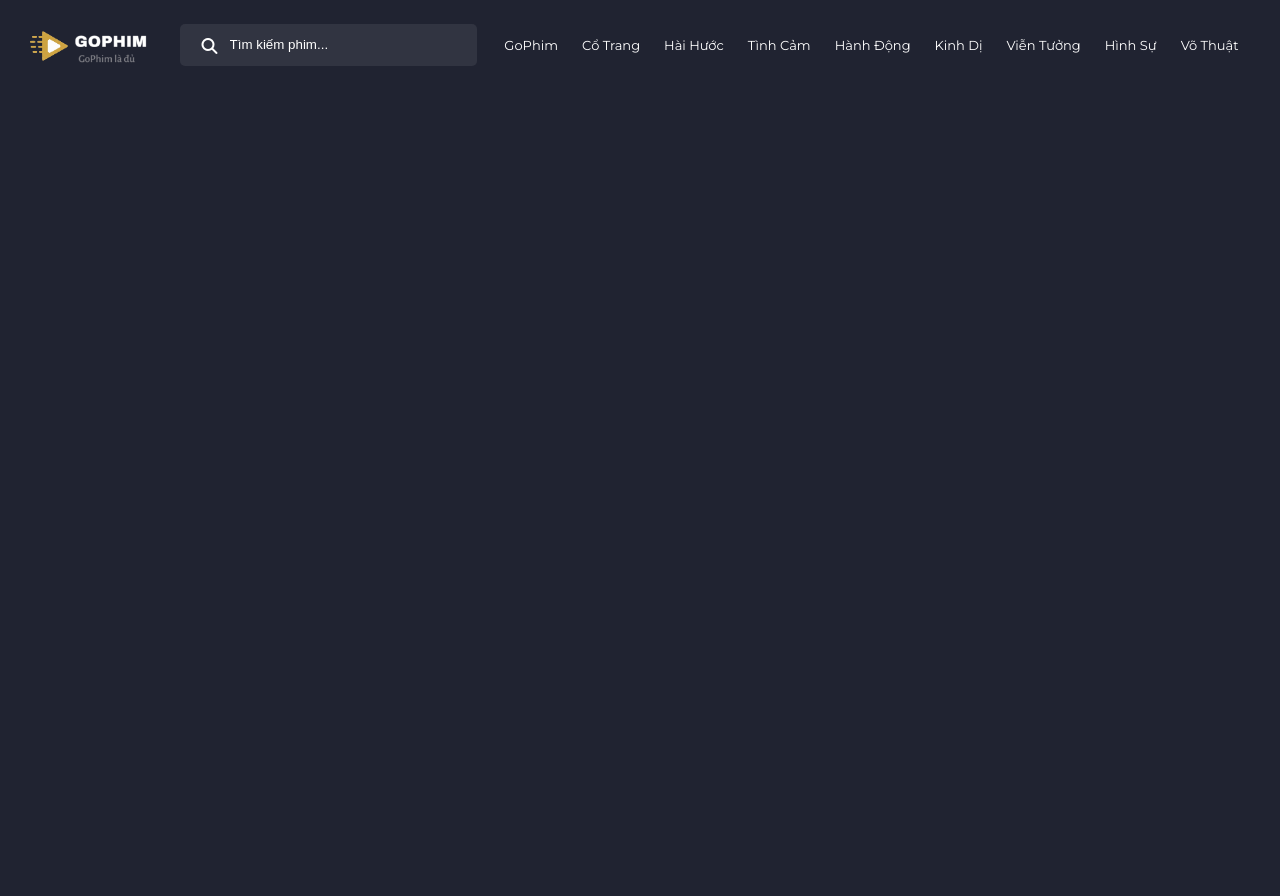
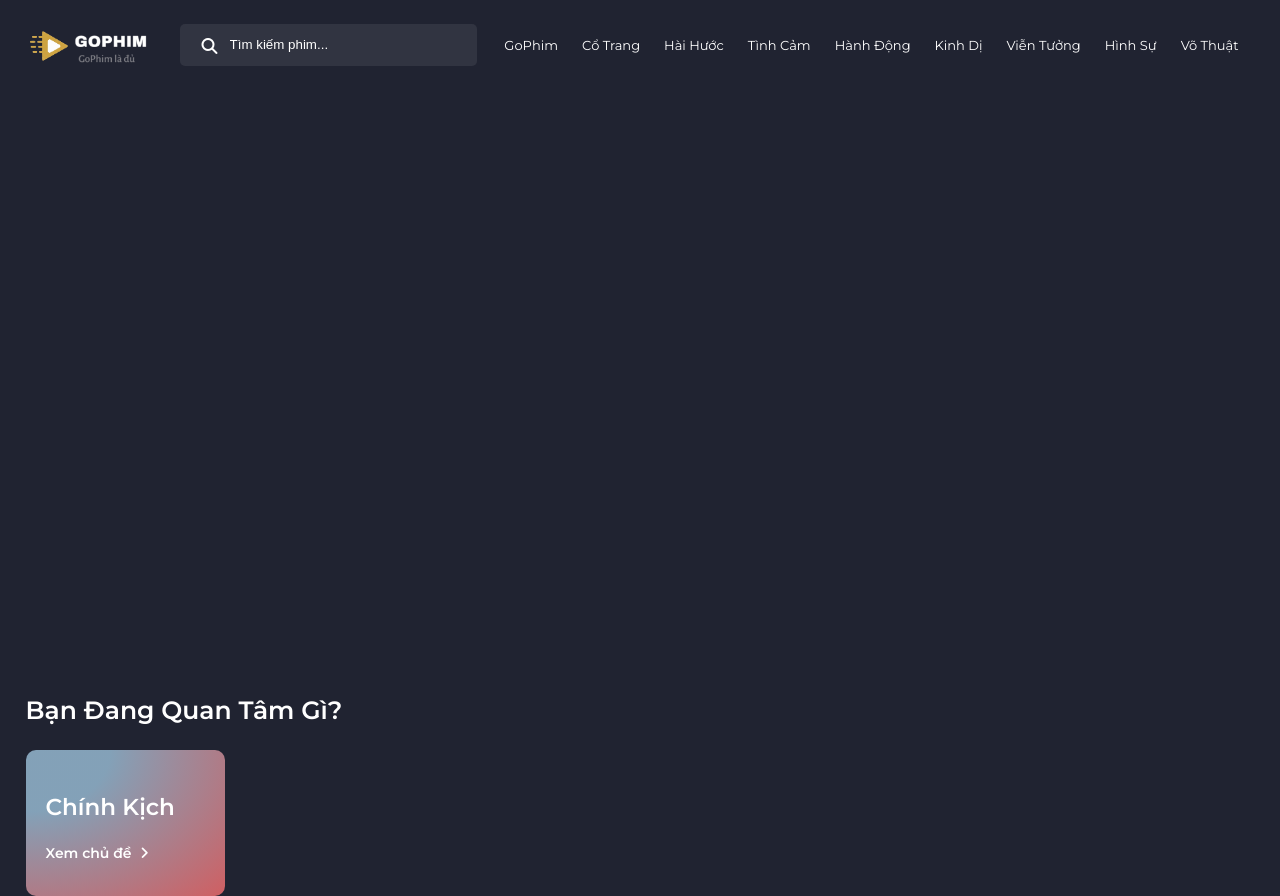
Before and after one commit to TanPhatDevFpt/GOPHIM-PROJECT-DEMO, a website with bundled scripts: page index.html in a window 1280 px wide. Before the commit the page ends 800 px from the top, so only its background shows below. Built offline with nearby package versions, Linux system fonts and the light colour scheme; no server answers.

Commit message:
update category

```diff
--- a/index.html
+++ b/index.html
@@ -66,9 +66,25 @@
       <div class="slider"></div>
       <div class="slider__mini"></div>
     </div>
+    <div class="section2">
+      <div class="container">
+        <h3>Bạn Đang Quan Tâm Gì?</h3>
+        <div class="inner__catergory">
+          <div class="category">
+            <a href="#" class="category__item">
+              <p class="title">Chính Kịch</p>
+              <p class="description">
+                Xem chủ đề <i class="fa-solid fa-angle-right"></i>
+              </p>
+            </a>
+          </div>
+        </div>
+      </div>
+    </div>
     <!--end Main -->
 
     <!-- javascript -->
+    <script type="module" src="./javascript/home/category/category.js"></script>
     <script type="module" src="./javascript/home/containerApi.js"></script>
     <script type="module" src="./javascript/home/slider/slider.js"></script>
     <script type="module" src="./javascript/home/setapi.js"></script>
--- /dev/null
+++ b/javascript/home/category/category.js
@@ -0,0 +1,21 @@
+import { fetchapi } from "../setapi.js";
+import { API } from "../containerApi.js";
+const category = document.querySelector(".inner__catergory");
+const api = `${API.category}`;
+fetchapi(api)
+.then((result)=>{
+    let htmlcategory = "";
+    result.forEach(item=>{
+        htmlcategory += `
+        <div class="category" style="background: ${item.gradient}">
+            <a href="#${item.title}" class="category__item">
+              <p class="title">${item.title}</p>
+              <p class="description">
+                Xem chủ đề <i class="fa-solid fa-angle-right"></i>
+              </p>
+            </a>
+          </div>
+        `;
+    });
+    category.innerHTML = htmlcategory;
+});
--- a/javascript/home/containerApi.js
+++ b/javascript/home/containerApi.js
@@ -1,4 +1,5 @@
 const api_base = "https://web-gophim-project-default-rtdb.firebaseio.com/";
 export const API ={
     slider: `${api_base}/slider_section1.json`,
+    category: `${api_base}/category.json`,
 }
--- a/scss/home/home.scss
+++ b/scss/home/home.scss
@@ -183,6 +183,7 @@
     }
   }
   & .inner__img {
+    mask-image: linear-gradient(0deg, transparent, #000 16%, #000 100%, transparent);
     width: 100%;
     height: 750px;
     position: relative;
@@ -271,3 +272,51 @@
   }
 }
 // end slider mini
+
+// section 2
+.section2 {
+  position: relative;
+  z-index: 7;
+  margin-top: -80px;
+  & h3{
+    font-size:25px;
+    font-weight: 600;
+    color:white;
+  }
+  & .inner__catergory{
+    display: flex;
+    gap:15px;
+    flex-wrap: wrap;
+  }
+  & .category {
+    & a{
+      text-decoration: none;
+    }
+    width: 13%;
+    position: relative;
+    padding:20px;
+    border-radius: 10px;
+    background: rgba(255, 255, 255, 0.8);
+    background: radial-gradient(
+      at left top,
+      rgba(180, 223, 250, 0.671) 30%,
+      rgba(255, 111, 111, 0.79) 100%
+    );
+    transition: 0.25s ease;
+    cursor: pointer;
+    & .title{
+      color:white;
+      font-weight: 600;
+      font-size:23px;
+    }
+    & .description{
+      color:white;
+      font-size:14px;
+      font-weight: 600;
+    }
+    &:hover{
+      transform: translateY(-10px);
+    }
+  }
+}
+//end section 2
```
Also changed, not shown: database/home/category.json (added, +28 -0 lines), css/home/home.css, 1 other file.
